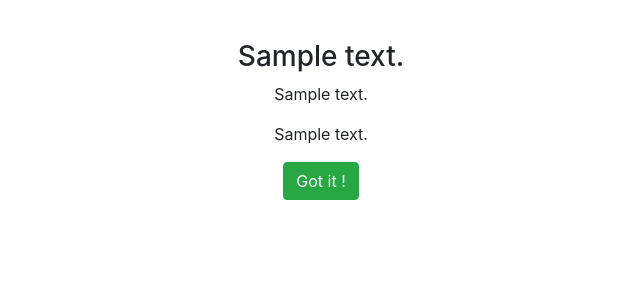
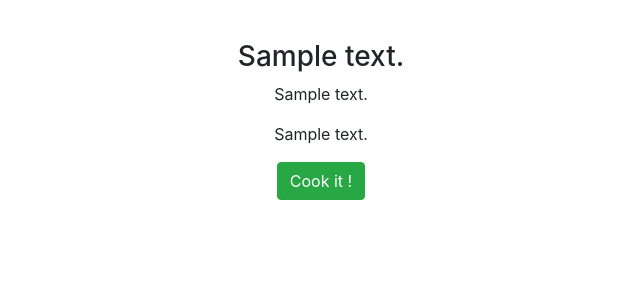
Before and after one commit to projectchen88/thirdproject, a Flask app: template templates/successful.html in a window 1280 px wide. Shown: the part 56-356 px from the top of the page, without its empty margins (319-959 px from the left). Run offline with Flask 2, Linux system fonts and the light colour scheme; the template is opened without the code that fills it: most values are stand-ins (such as "Sample title", 1, 10 or a date in 2020); some libraries are stand-ins or nearby versions.

Commit message:
Completed Readme File

```diff
--- a/templates/successful.html
+++ b/templates/successful.html
@@ -1,13 +1,13 @@
 {% extends 'base.html' %} {% block page_title %}No. 1 Food Recipe | Enjoy the best food in life !{% endblock %} {% block content %}
 
-
+<!--To display the successful submission messages-->
 <section class='mt-5 p-5 vh-100'>
     <div class='d-flex justify-content-center align-center text-center'>
         <div class='w-75'>
          <h3>{{ message0 }}</h3>
          <p>{{ message1 }}</p>
          <p>{{ message2 }}</p>
-         <a class='btn btn-success' href='{{ url_for ('index') }}'>Got it !</a>
+         <a class='btn btn-success' href='{{ url_for ('index') }}'>Cook it !</a>
          </div>
     </div>
 </section>
```
Also changed, not shown: README.md.
